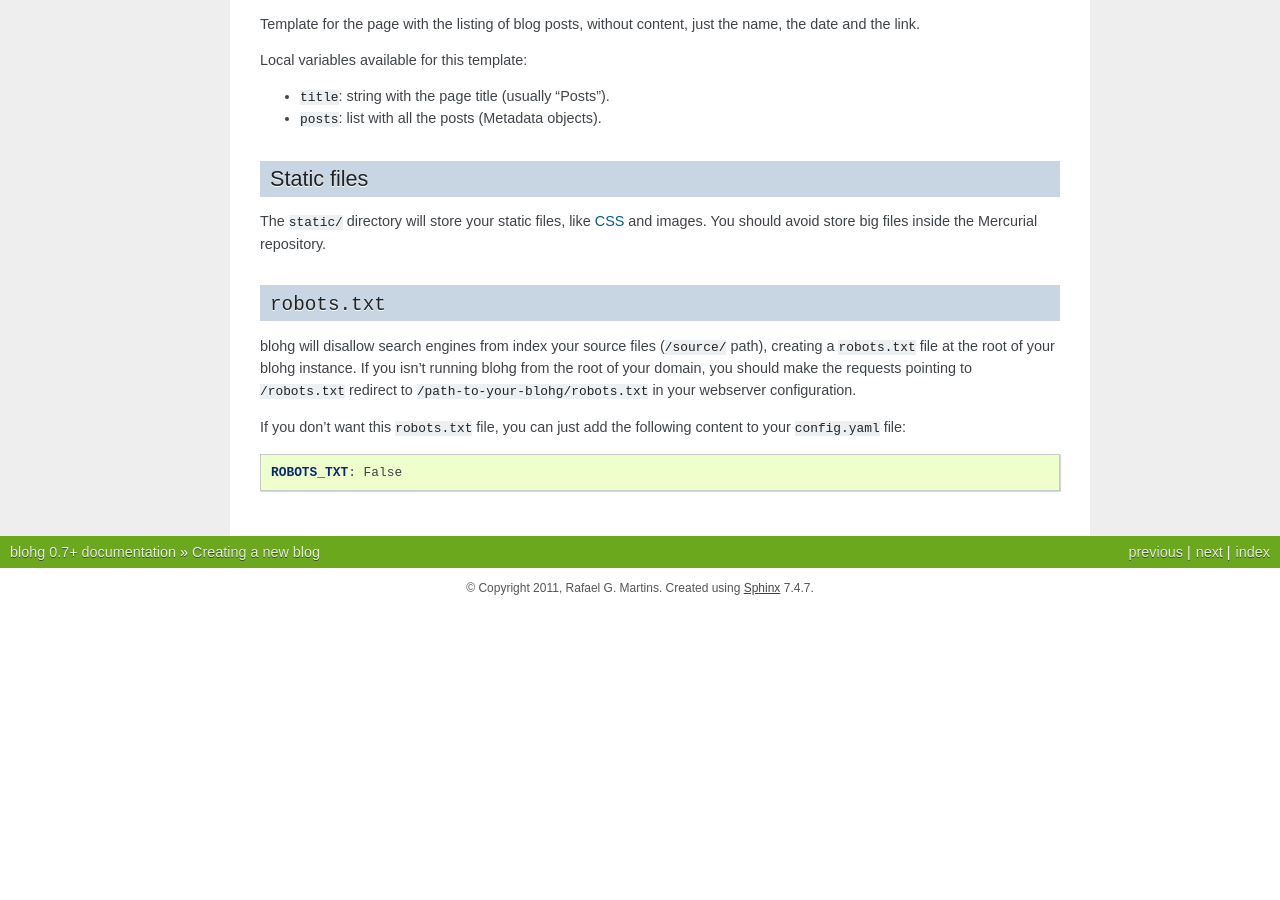
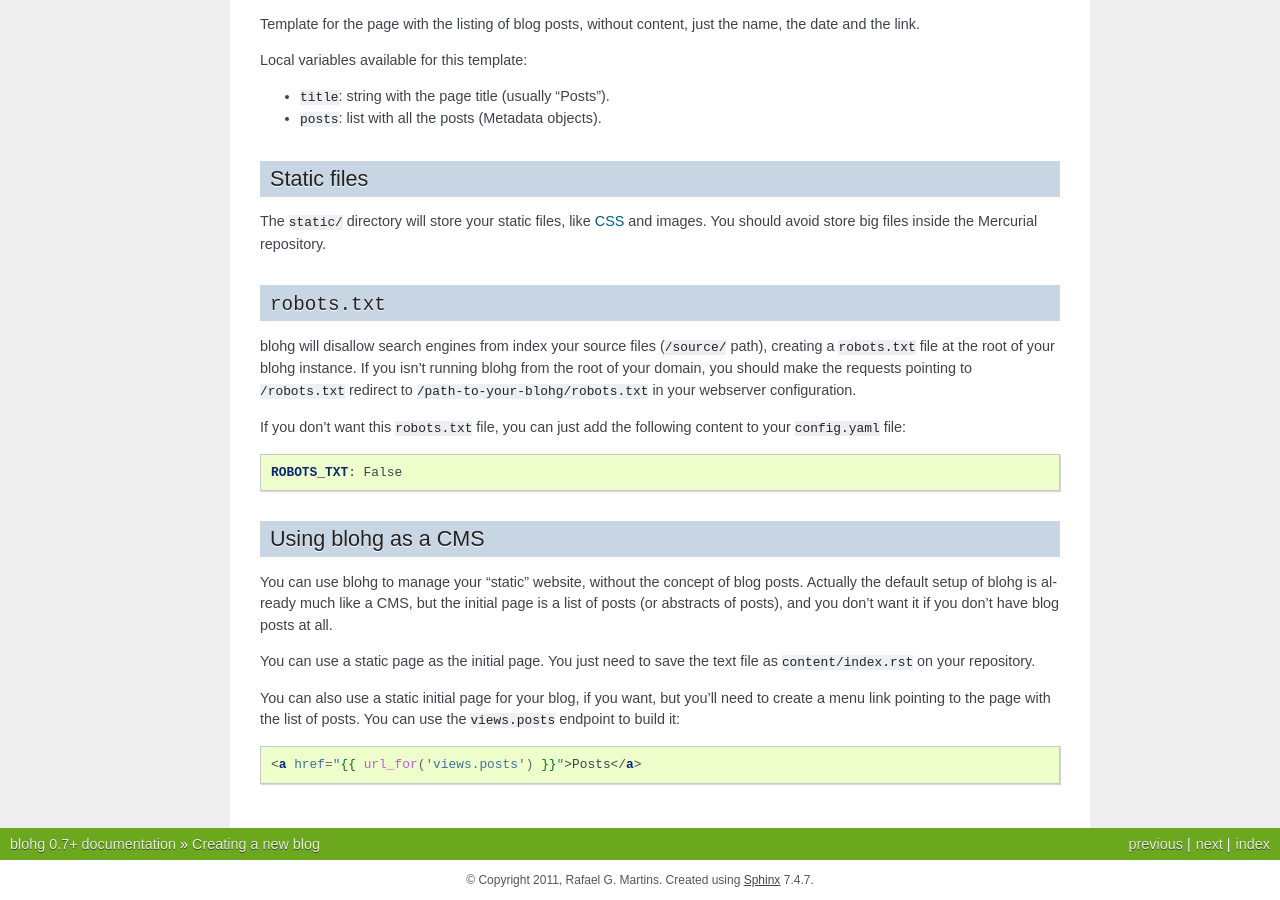
Before and after one commit to rafaelmartins/blohg, a Sphinx documentation site: the page built from docs/new-blog.rst, in a window 1280 px wide and 900 px high, scrolled down 1987 px. Built offline with Sphinx 7.4.7, drawn with Linux system fonts in a browser that asks for light colours; before the commit the page ends 2595 px from its top, so only the background shows below that.

Commit message:
added code and docs to allow the usage of blohg as a CMS.

```diff
--- a/docs/new-blog.rst
+++ b/docs/new-blog.rst
@@ -149,3 +149,23 @@ content to your ``config.yaml`` file:
 .. code-block:: yaml
 
    ROBOTS_TXT: False
+
+
+Using blohg as a CMS
+--------------------
+
+You can use blohg to manage your "static" website, without the concept of blog
+posts. Actually the default setup of blohg is already much like a CMS, but the
+initial page is a list of posts (or abstracts of posts), and you don't want it
+if you don't have blog posts at all.
+
+You can use a static page as the initial page. You just need to save the text
+file as ``content/index.rst`` on your repository.
+
+You can also use a static initial page for your blog, if you want, but you'll
+need to create a menu link pointing to the page with the list of posts. You can
+use the ``views.posts`` endpoint to build it:
+
+.. sourcecode:: html+jinja
+
+   <a href="{{ url_for('views.posts') }}">Posts</a>
```
Also changed, not shown: 1 other file.
